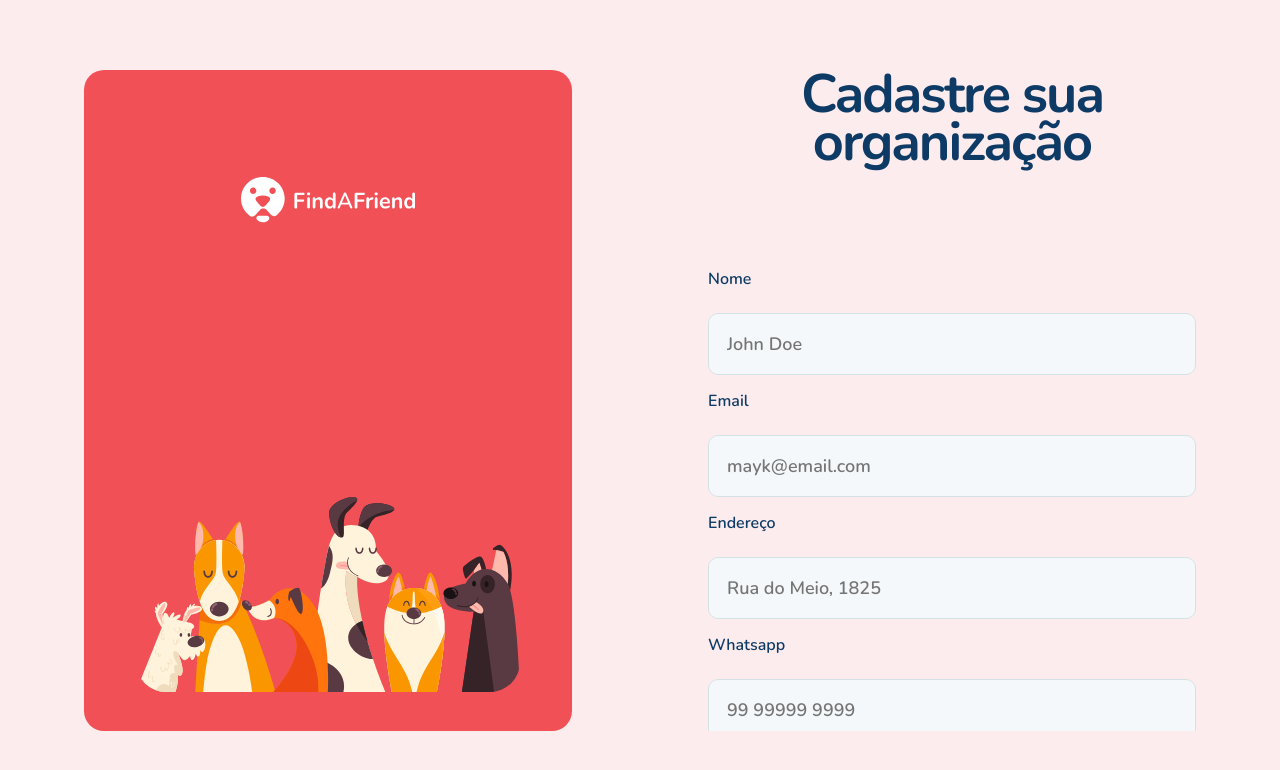
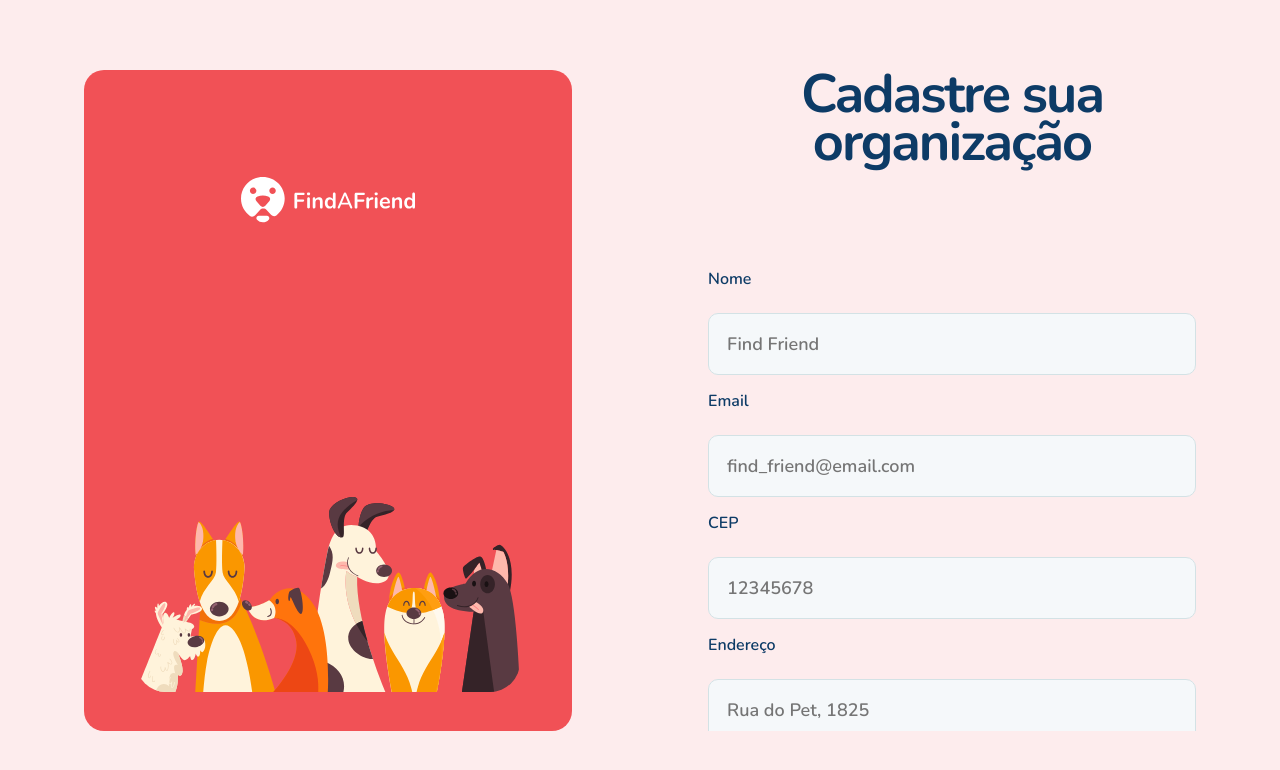
Before and after one commit to vitorsemidio-dev/gcc-find-a-friend-web, a React (Vite) app: page /register in a window 1280 px wide. Shown: the top 770 px of the page. Built offline with nearby package versions, Linux system fonts and the light colour scheme.

Commit message:
feat: exibição mapa do endereço ao registro

```diff
--- /dev/null
+++ b/src/components/MapPet/index.tsx
@@ -0,0 +1,60 @@
+import Leaflet from 'leaflet'
+import { CSSProperties, ReactNode } from 'react'
+import { MapContainer, Marker, Popup, TileLayer } from 'react-leaflet'
+
+import mapMarker from '@/assets/icons/map-marker.svg'
+import { OPEN_STREET_MAP } from '@/constant/tile-layers'
+import { Coordinates } from '@/models/location'
+
+import { MapOrgContainer } from './styles'
+
+const MapIcon = Leaflet.icon({
+  iconUrl: mapMarker,
+  iconSize: [64, 72],
+  iconAnchor: [32, 72],
+  popupAnchor: [0, -72],
+})
+
+interface MapPetProps {
+  coordinates: Coordinates
+  popupText: string
+  children?: ReactNode
+  containerStyle?: CSSProperties
+}
+
+export function MapPet({
+  coordinates,
+  popupText,
+  children,
+  containerStyle = {},
+}: MapPetProps) {
+  const shouldShowMap = coordinates?.latitude && coordinates?.longitude
+  return (
+    <>
+      {shouldShowMap ? (
+        <>
+          <MapOrgContainer style={containerStyle}>
+            <MapContainer
+              center={[coordinates?.latitude, coordinates?.longitude]}
+              zoom={13}
+              minZoom={11}
+              scrollWheelZoom={false}
+            >
+              <TileLayer
+                attribution={OPEN_STREET_MAP.attribution}
+                url={OPEN_STREET_MAP.url}
+              />
+              <Marker
+                icon={MapIcon}
+                position={[coordinates?.latitude, coordinates?.longitude]}
+              >
+                <Popup>{popupText}</Popup>
+              </Marker>
+            </MapContainer>
+          </MapOrgContainer>
+          {children}
+        </>
+      ) : null}
+    </>
+  )
+}
--- /dev/null
+++ b/src/components/MapPet/styles.ts
@@ -0,0 +1,17 @@
+import styled from 'styled-components'
+
+export const MapOrgContainer = styled.div`
+  border-radius: 20px;
+  width: 100%;
+  height: 290px;
+  max-width: 560px;
+  background-color: ${({ theme }) => theme.colors.secondary};
+
+  display: grid;
+  grid-template-columns: 1fr;
+  grid-template-rows: 1fr auto;
+
+  .leaflet-container {
+    border-radius: 20px;
+  }
+`
--- a/src/hooks/use-location.ts
+++ b/src/hooks/use-location.ts
@@ -1,12 +1,13 @@
 import { useCallback, useEffect, useState } from 'react'
 
-import { api } from '@/services/http'
 import {
   Coordinates,
   ResponseCity,
   ResponseState,
   SelectOptions,
 } from '@/models/location'
+import { api } from '@/services/http'
+import { cepRegex } from '@/utils/regex'
 
 export function useCitys(state?: string) {
   const [citys, setCitys] = useState<SelectOptions[]>([])
@@ -34,7 +35,7 @@ export function useCoordinates(cep?: string) {
   const [coordinates, setCoordinates] = useState<Coordinates>({} as Coordinates)
 
   const getCoordinatesByCep = useCallback(async () => {
-    if (!cep) return
+    if (!cep || !cepRegex.test(cep)) return
     const { data } = await api.get<{
       coordinates: { latitude: string; longitude: string }
     }>(`/location/coordinates/${cep}`)
--- a/src/pages/Register/index.tsx
+++ b/src/pages/Register/index.tsx
@@ -4,6 +4,8 @@ import { useNavigate } from 'react-router-dom'
 import LogoHorizontal from '@/assets/icons/logo-horizontal.svg'
 import Eye from '@/assets/icons/password-eye.svg'
 import Pets from '@/assets/icons/pets.svg'
+import { MapPet } from '@/components/MapPet'
+import { useCoordinates } from '@/hooks/use-location'
 import { api } from '@/services/http'
 
 import {
@@ -27,22 +29,17 @@ export function Register() {
     password: '',
     passwordConfirm: '',
   })
-
+  const coordinates = useCoordinates(registerForm.cep)
   const navigate = useNavigate()
 
   async function handleRegisterOrganization(e: FormEvent<HTMLFormElement>) {
     e.preventDefault()
     try {
-      const response = await api.post('/orgs', registerForm)
-      console.log(response)
+      await api.post('/orgs', registerForm)
       handleLoginOrganization()
     } catch (err) {
       console.log(err)
     }
-  }
-
-  function handleRenderMapLocation() {
-    // TODO
   }
 
   function handleLoginOrganization() {
@@ -65,7 +62,7 @@ export function Register() {
                 type="text"
                 name="name"
                 id="name"
-                placeholder="John Doe"
+                placeholder="Find Friend"
                 value={registerForm.name}
                 onChange={(e) =>
                   setRegisterForm({ ...registerForm, name: e.target.value })
@@ -79,10 +76,24 @@ export function Register() {
                 type="text"
                 name="email"
                 id="email"
-                placeholder="mayk@email.com"
+                placeholder="find_friend@email.com"
                 value={registerForm.email}
                 onChange={(e) =>
                   setRegisterForm({ ...registerForm, email: e.target.value })
+                }
+              />
+            </InputWrapper>
+
+            <label htmlFor="cep">CEP</label>
+            <InputWrapper>
+              <input
+                type="text"
+                name="cep"
+                id="cep"
+                placeholder="12345678"
+                value={registerForm.cep}
+                onChange={(e) =>
+                  setRegisterForm({ ...registerForm, cep: e.target.value })
                 }
               />
             </InputWrapper>
@@ -93,13 +104,18 @@ export function Register() {
                 type="text"
                 name="address"
                 id="address"
-                placeholder="Rua do Meio, 1825"
+                placeholder="Rua do Pet, 1825"
                 value={registerForm.address}
                 onChange={(e) =>
                   setRegisterForm({ ...registerForm, address: e.target.value })
                 }
               />
             </InputWrapper>
+
+            <MapPet
+              coordinates={coordinates}
+              popupText={`${registerForm.name} - ${registerForm.address}`}
+            />
 
             <label htmlFor="whatsappNumber">Whatsapp</label>
             <InputWrapper>
--- a/src/routes/index.tsx
+++ b/src/routes/index.tsx
@@ -1,9 +1,9 @@
 import { Route, Routes } from 'react-router-dom'
 
 import { Home } from '@/pages/Home'
+import { Login } from '@/pages/Login'
 import { Map } from '@/pages/Map'
 import { PetProfile } from '@/pages/PetProfile'
-import { Login } from '@/pages/Login'
 import { Register } from '@/pages/Register'
 
 export function Router() {
@@ -12,7 +12,7 @@ export function Router() {
       <Route path="/" element={<Home />} />
       <Route path="/map" element={<Map />} />
       <Route path="/login" element={<Login />} />
-      <Route path="/Register" element={<Register />} />
+      <Route path="/register" element={<Register />} />
       <Route path="/pet-profile/:id" element={<PetProfile />} />
     </Routes>
   )
--- /dev/null
+++ b/src/utils/regex.ts
@@ -0,0 +1 @@
+export const cepRegex = /^\d{5}-?\d{3}$/
```
